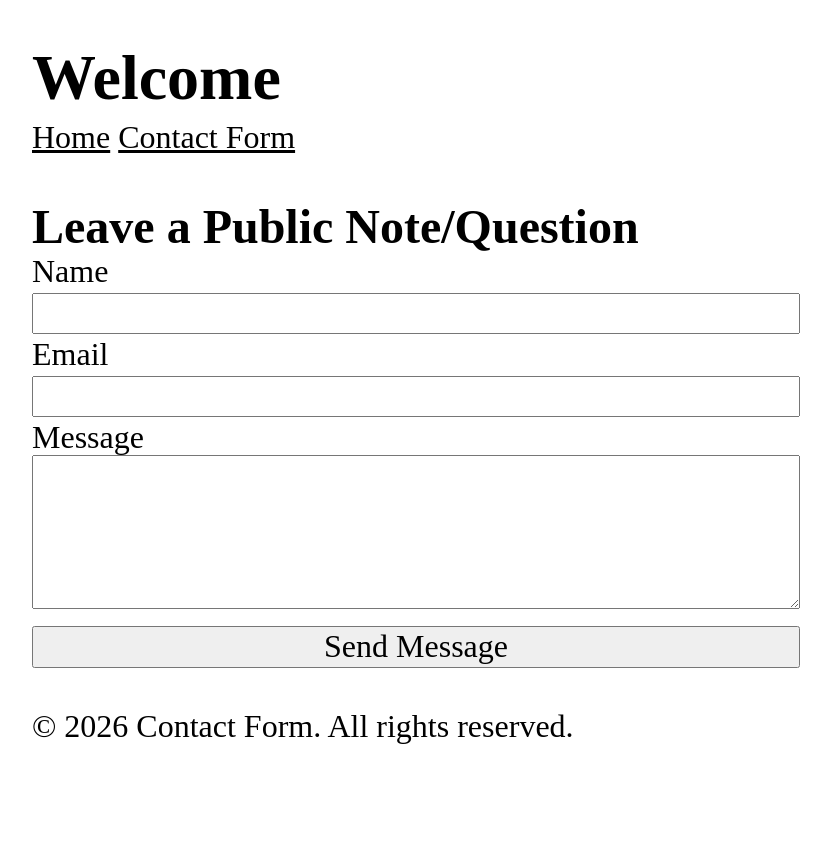
After one commit to kmalinowska/phpProject1-PersonalPageWithGuesbook, a PHP site: template templates/contact_get.php in a window 1280 px wide. The commit adds this page. Shown: the whole page, without its empty margins (224-1055 px from the left). Run offline with PHP 8.4, Linux system fonts and the light colour scheme; the template is opened without the code that fills it, so the values that code supplies are empty.

Commit message:
add page form with contact_get form and template

```diff
--- /dev/null
+++ b/routes/contact_get.php
@@ -0,0 +1,3 @@
+<?php
+//route to display the form
+renderView('contact_get');//wyrendowanie widoku, poprzez przekazanie nazwy szablonu/template będąca taką samą nazwą jak nazwa danego route
--- /dev/null
+++ b/routes/index_get.php
@@ -0,0 +1,2 @@
+<?php
+renderView('index_get');
--- /dev/null
+++ b/templates/contact_get.php
@@ -0,0 +1,13 @@
+<section>
+    <h2>Leave a Public Note/Question</h2>
+    <form method="POST">
+        <!--CSRF token-->
+        <label>Name</label>
+        <input type="text" name="name" />
+        <label>Email</label>
+        <input type="email" name="email" />
+        <label>Message</label>
+        <textarea rows="4" name="message"></textarea>
+        <button type="submit">Send Message</button>
+    </form>
+</section>
--- /dev/null
+++ b/templates/footer.php
@@ -0,0 +1,7 @@
+    </main>
+    <footer>
+        <p>
+            &copy; <?=date('Y')?> Contact Form. All rights reserved.
+        </p>
+    </footer>
+</body>
--- /dev/null
+++ b/templates/header.php
@@ -0,0 +1,119 @@
+<!DOCTYPE html>
+<html lang="en">
+
+<head>
+    <meta charset="UTF-8">
+    <meta name="viewport" content="width=device-width, initial-scale=1.0">
+    <title>Contact Form</title>
+    <style>
+        /* Box sizing rules */
+        *,
+        *::before,
+        *::after {
+            box-sizing: border-box;
+        }
+
+        /* Prevent font size inflation */
+        html {
+            -moz-text-size-adjust: none;
+            -webkit-text-size-adjust: none;
+            text-size-adjust: none;
+        }
+
+        /* Remove default margin in favour of better control in authored CSS */
+        body,
+        h1,
+        h2,
+        h3,
+        h4,
+        p,
+        figure,
+        blockquote,
+        dl,
+        dd {
+            margin-block-end: 0;
+        }
+
+        /* Remove list styles on ul, ol elements with a list role, which suggests default styling will be removed */
+        ul[role='list'],
+        ol[role='list'] {
+            list-style: none;
+        }
+
+        /* Set core body defaults */
+        body {
+            min-height: 100vh;
+            line-height: 1.5;
+            max-width: 60%;
+            margin-left: auto;
+            margin-right: auto;
+            font-size: 2em;
+        }
+
+        /* Set shorter line heights on headings and interactive elements */
+        h1,
+        h2,
+        h3,
+        h4,
+        button,
+        input,
+        label {
+            line-height: 1.1;
+        }
+
+        label {
+            display: block;
+        }
+
+        /* Balance text wrapping on headings */
+        h1,
+        h2,
+        h3,
+        h4 {
+            text-wrap: balance;
+        }
+
+        /* A elements that don't have a class get default styles */
+        a:not([class]) {
+            text-decoration-skip-ink: auto;
+            color: currentColor;
+        }
+
+        /* Make images easier to work with */
+        img,
+        picture {
+            max-width: 100%;
+            display: block;
+        }
+
+        /* Inherit fonts for inputs and buttons */
+        input,
+        button,
+        textarea,
+        select {
+            font-family: inherit;
+            font-size: inherit;
+            width: 100%;
+        }
+
+        /* Make sure textareas without a rows attribute are not tiny */
+        textarea:not([rows]) {
+            min-height: 10em;
+        }
+
+        /* Anything that has been anchored to should have extra scroll margin */
+        :target {
+            scroll-margin-block: 5ex;
+        }
+        </style>
+</head>
+
+<body>
+    <header>
+        <h1>Welcome</h1>
+    </header>
+    <nav> <!-- navigation -->
+        <a href="/">Home</a>
+        <a href="/contact">Contact Form</a> <!-- dodane w momencie utworzenia template contect_get, prowadzi do strony kontaktowej -->
+    </nav>
+    <main>
--- /dev/null
+++ b/templates/index_get.php
@@ -0,0 +1,4 @@
+<section>
+    <h2>Home</h2>
+    <p>Welcome to my home page!</p>
+</section>
```
Also changed, not shown: includes/router.php (+39 -1 lines), includes/view.php (added, +12 -0 lines).
